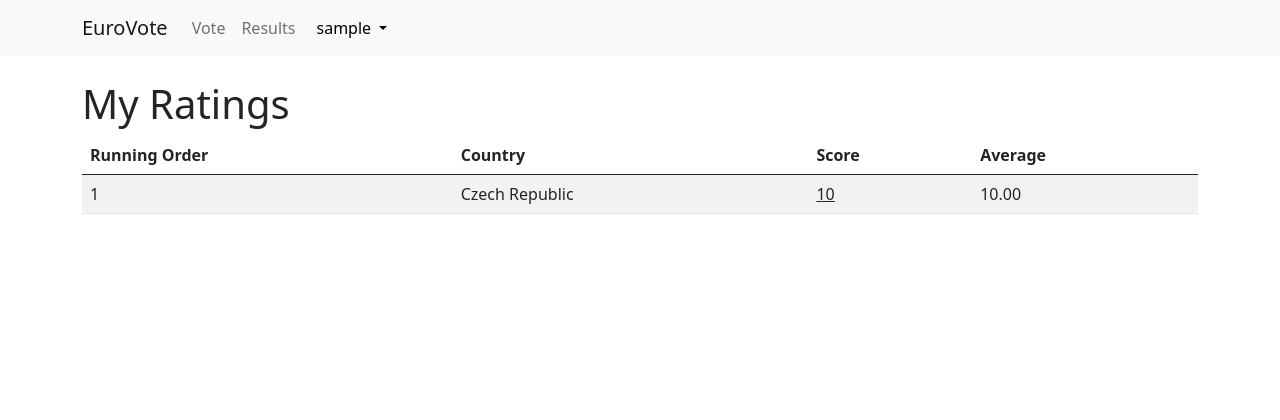
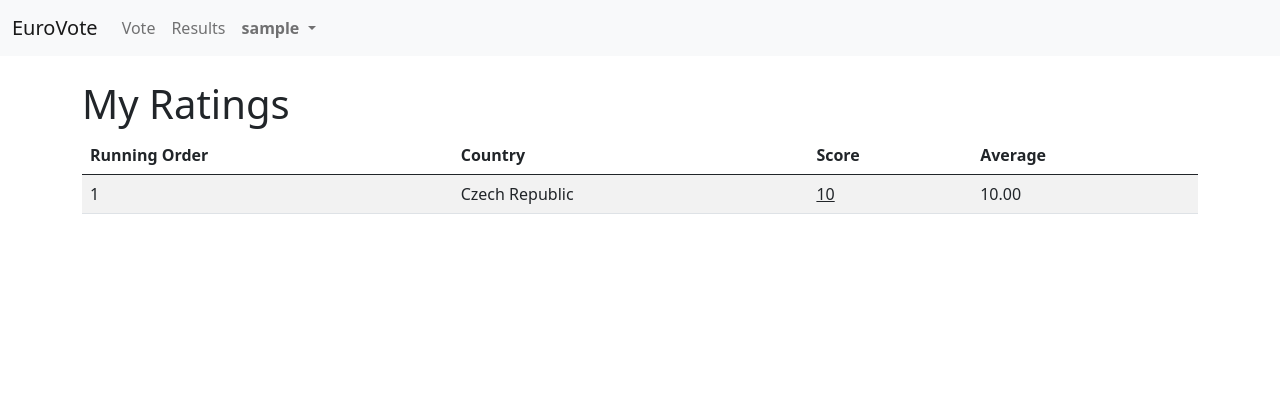
Before and after one commit to ddunne6/eurovote, a Django app: page / in a window 1280 px wide. Shown: the top 420 px of the page. Run offline with Django 3.2, Linux system fonts and the light colour scheme; a user stored in the database is signed in; tables that the repository leaves empty hold one stand-in row (values such as "Sample post"); some libraries are stand-ins or nearby versions.

Commit message:
fix: navbar bootstrap5 upgrades

```diff
--- a/app_ratings/templates/app_ratings/base.html
+++ b/app_ratings/templates/app_ratings/base.html
@@ -20,12 +20,12 @@
 <body>
     <header>
         <nav class="navbar navbar-expand-lg navbar-light bg-light">
-            <div class="container">
+            <div class="container-fluid">
             <a class="navbar-brand" href="{% url 'my_ratings' %}">EuroVote</a>
-            <button class="navbar-toggler" type="button" data-toggle="collapse" data-target="#navbarNav" aria-controls="navbarNav" aria-expanded="false" aria-label="Toggle navigation">
-              <span class="navbar-toggler-icon"></span>
+            <button class="navbar-toggler" type="button" data-bs-toggle="collapse" data-bs-target="#navbarSupportedContent" aria-controls="navbarSupportedContent" aria-expanded="false" aria-label="Toggle navigation">
+                <span class="navbar-toggler-icon"></span>
             </button>
-            <div class="collapse navbar-collapse" id="navbarNav">
+            <div class="collapse navbar-collapse" id="navbarSupportedContent">
               <ul class="navbar-nav">
                 <li class="nav-item">
                   <a class="nav-link" href="{% url 'my_ratings' %}">Vote</a>
@@ -34,21 +34,21 @@
                   <a class="nav-link" href="{% url 'all_ratings' %}">Results</a>
                 </li>
             {% if user.is_authenticated %}
-            <div class="btn-group">
-                <button type="button" class="btn btn-light dropdown-toggle" data-toggle="dropdown" aria-haspopup="true" aria-expanded="false">
-                    {{ user }}
-                </button>
-                <div class="dropdown-menu dropdown-menu-right">
-                  <a class="dropdown-item" href="{% url 'logout' %}" type="button">Log Out</a>
-                </div>
-            </div>
+            <li class="nav-item dropdown">
+                <a class="nav-link dropdown-toggle" href="#" id="navbarDropdown" role="button" data-bs-toggle="dropdown" aria-expanded="false">
+                    <b>{{ user }}</b>
+                </a>
+                <ul class="dropdown-menu" aria-labelledby="navbarDropdown">
+                  <li><a class="dropdown-item" href="{% url 'logout' %}">Log Out</a></li>
+                </ul>
+              </li>
             {% else %}
             <li class="nav-item">
                 <a class="nav-link" href="{% url 'login' %}">Register/Login</a>
             </li>
             {% endif %}
             </div>
-        </ul>
+                </ul>
             </div>
         </nav>
     </header>
```
